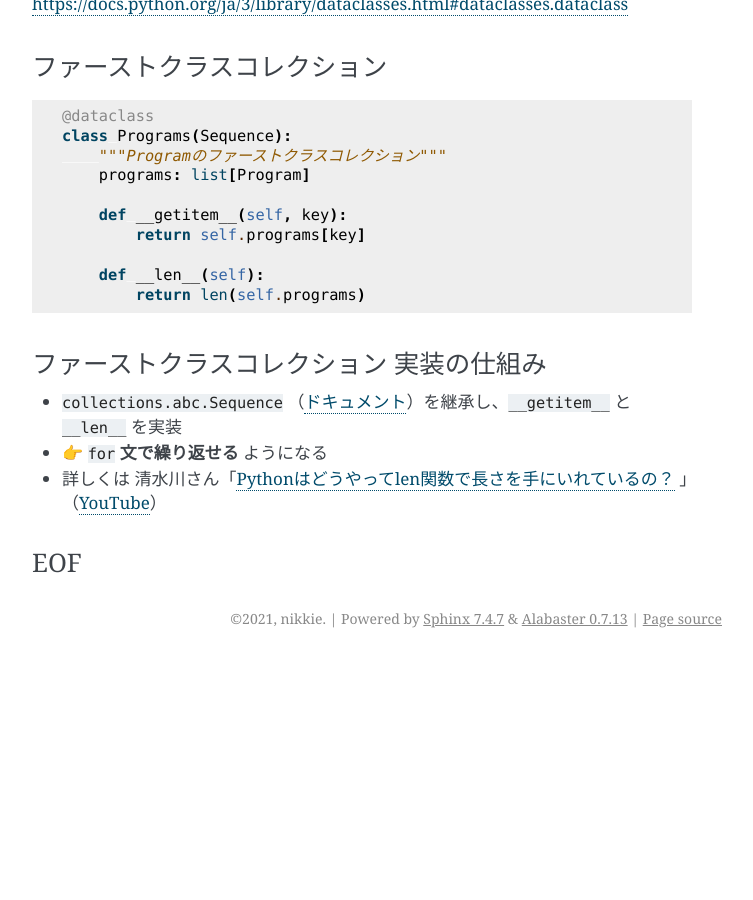
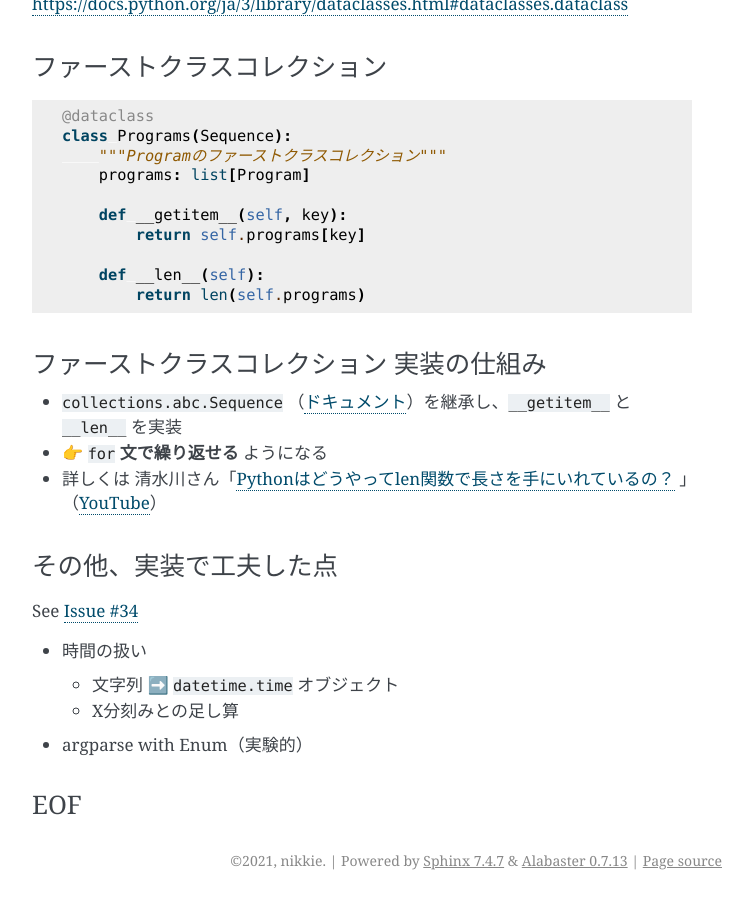
Before and after one commit to ftnext/2021_slides, a Sphinx documentation site: the page built from source/osc_spring_Mar/python_as_pyconjp_staff.rst, in a window 1280 px wide and 900 px high, scrolled down 12702 px. Shown: the whole window, without its empty margins (388-1141 px from the left). Built offline with Sphinx 7.4.7, drawn with Linux system fonts in a browser that asks for light colours; before the commit the page ends 13360 px from its top, so only the background shows below that; some of the changed text lies outside the part shown.

Commit message:
[feat] Tweak appendix
* resolve TODO

```diff
--- a/source/osc_spring_Mar/appendix.rst.txt
+++ b/source/osc_spring_Mar/appendix.rst.txt
@@ -1,9 +1,7 @@
 Appendix：PyCon JPのスタッフ活動の中でこんなふうにPython使ってます
 ============================================================
 
-.. TODO ソースコードのコミットID指定
-
-* ソースコード :raw-html:`<i class="fab fa-github"></i>` `ftnext/python-as-pyconjp-staff timetable_maker <https://github.com/ftnext/python-as-pyconjp-staff/tree/master/timetable_maker>`_
+* ソースコード :raw-html:`<i class="fab fa-github"></i>` `ftnext/python-as-pyconjp-staff timetable_maker <https://github.com/ftnext/python-as-pyconjp-staff/tree/78c6f90b50944acac309fbc7873c779f2d943210/timetable_maker>`_
 * 1つのスクリプトで動かした後、ファイルに分けて切り出した
 * 次に書くとしたらテストコードから
 
@@ -25,7 +23,7 @@ Appendix：PyCon JPのスタッフ活動の中でこんなふうにPython使っ
 ------------------------------------------------
 
 * ``if __name__ == "__main__"`` ブロックのコードは ``python -i`` でデバッグ容易
-* 関数には ``breakpoint`` を仕込むのがオススメ（2019 `Python言語最新情報 <https://github.com/pyconjp/slides/blob/master/osc2019fukuoka/PITCHME.md>`_ もどうぞ）
+* 関数には ``breakpoint()`` を仕込むのがオススメ（2019 `Python言語最新情報 <https://github.com/pyconjp/slides/blob/master/osc2019fukuoka/PITCHME.md>`_ もどうぞ）
 
 ``dataclass``
 ------------------------------------------------
@@ -65,5 +63,17 @@ https://docs.python.org/ja/3/library/dataclasses.html#dataclasses.dataclass
 * 👉 ``for`` **文で繰り返せる** ようになる
 * 詳しくは 清水川さん「`Pythonはどうやってlen関数で長さを手にいれているの？ <https://www.slideshare.net/shimizukawa/how-does-python-get-the-length-with-the-len-function>`_ 」（`YouTube <https://youtu.be/aich6wqftkA>`_）
 
+その他、実装で工夫した点
+------------------------------------------------
+
+See :raw-html:`<i class="fab fa-github"></i>` `Issue #34 <https://github.com/ftnext/python-as-pyconjp-staff/issues/34>`_
+
+* 時間の扱い
+
+  * 文字列 ➡️ ``datetime.time`` オブジェクト
+  * X分刻みとの足し算
+
+* argparse with Enum（実験的）
+
 EOF
 ------------------------------------------------
```
